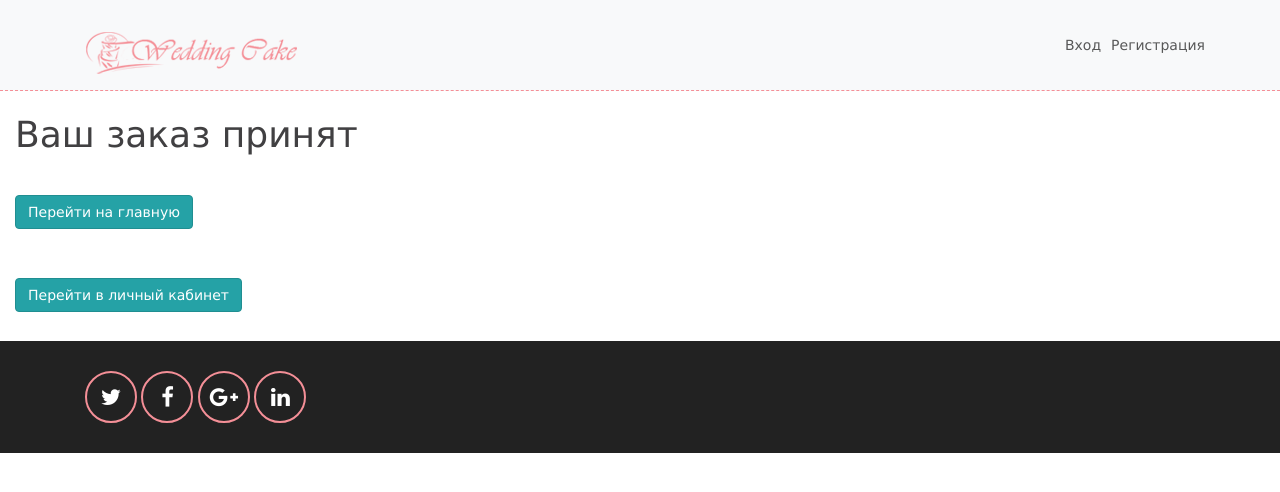
After one commit to mukhametdinovigor/BakeCake, a Django app: page /confirm/ in a window 1280 px wide. The commit adds this page. Shown: the top 492 px of the page. Run offline with Django 3.2, Linux system fonts and the light colour scheme; some libraries are stand-ins or nearby versions.

Commit message:
Add order confirmation page

```diff
--- a/BakeCake/urls.py
+++ b/BakeCake/urls.py
@@ -12,5 +12,6 @@ urlpatterns = [
     path('login/', views.LoginUserView.as_view(authentication_form=UserLoginForm), name='login'),
     path('logout/', LogoutView.as_view(next_page='index'), name='logout'),
     path('signup/', views.SignupUserView.as_view(), name='signup'),
-    path('advanced', views.advanced_info, name='advanced_info'),
+    path('advanced/', views.advanced_info, name='advanced_info'),
+    path('confirm/', views.confirm, name='confirm'),
 ]
--- a/cake/views.py
+++ b/cake/views.py
@@ -22,6 +22,7 @@ def get_price(ingredients):
 
 
 def index(request):
+    request.session.pop('cake_price', None)
     form = ConstructCakeForm()
     return render(request, 'index.html', {'form': form})
 
@@ -57,6 +58,10 @@ def advanced_info(request):
                                                        })
 
 
+def confirm(request):
+    return render(request, 'confirmation.html')
+
+
 class LoginUserView(LoginView):
     def get_success_url(self):
         if self.request.session.get('cake_cleaned_data'):
--- /dev/null
+++ b/templates/confirmation.html
@@ -0,0 +1,14 @@
+{% extends 'base.html' %}
+{% block content %}
+<h1> Ваш заказ принят </h1>
+        <form action="{% url 'index' %}">
+            <div  class="page-header" id="contact">
+                <button type="submit" class="btn btn-info">Перейти на главную</button>
+            </div>
+        </form>
+    <form action=#>
+            <div  class="page-header" id="contact">
+                <button type="submit" class="btn btn-info">Перейти в личный кабинет</button>
+            </div>
+        </form>
+{% endblock %}
```
Also changed, not shown: templates/adv_order_info.html (+3 -6 lines).
